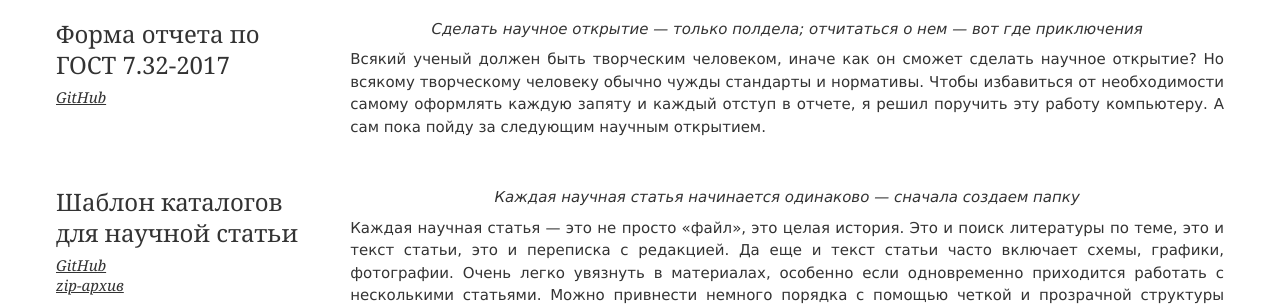
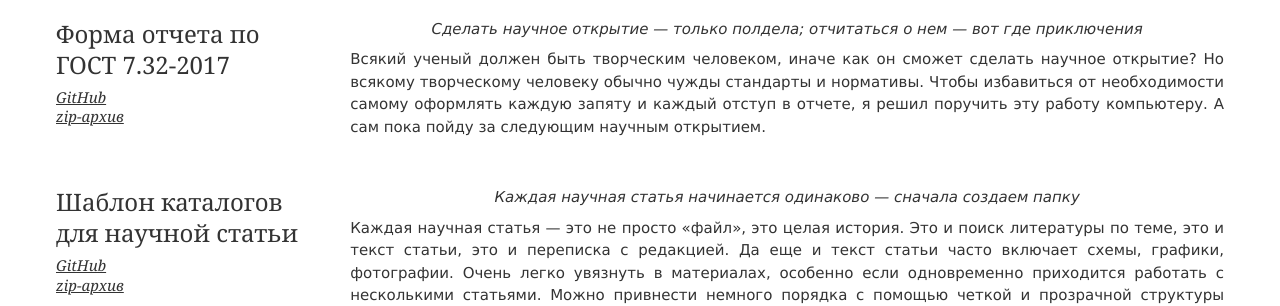
Before and after one commit to konstantin-morenko/jresume, a Jekyll site: the page built from index.md, in a window 1280 px wide and 900 px high, scrolled down 5023 px. Shown: the part 154-460 px from the top of the window. Built offline with Jekyll 4.4.1, drawn with Linux system fonts in a browser that asks for light colours.

Commit message:
zip-link for report

```diff
--- a/_data/science.yml
+++ b/_data/science.yml
@@ -34,6 +34,8 @@ cards:
   links:
   - url: https://github.com/konstantin-morenko/report-732-2017
     text: GitHub
+  - url: https://github.com/konstantin-morenko/report-732-2017/archive/refs/heads/master.zip
+    text: zip-архив
 
   quote: Сделать научное открытие — только полдела; отчитаться о нем — вот где приключения
   description: |
```
